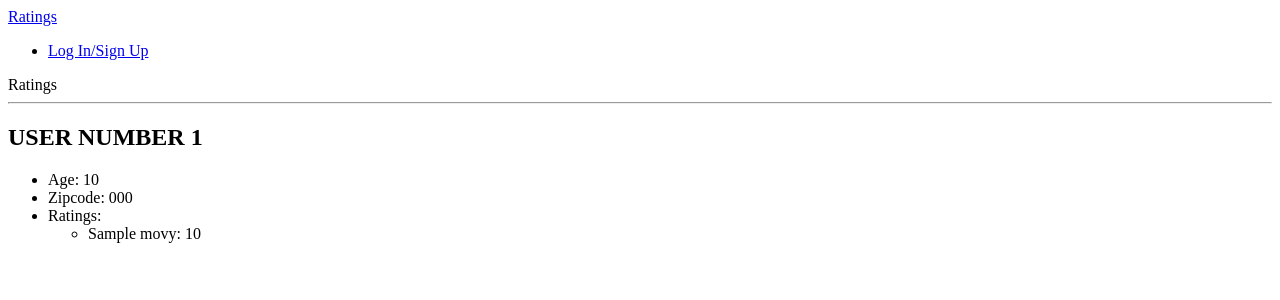
After one commit to TonyGu423/Ratings-Website, a Flask app: page /users/1 in a window 1280 px wide. The commit adds this page. Shown: the top 300 px of the page. Run offline with Flask 2, Linux system fonts and the light colour scheme; tables that the repository leaves empty hold one stand-in row (values such as "Sample post"); some libraries are stand-ins or nearby versions.

Commit message:
Functional user_details page :D

```diff
--- a/seed.py
+++ b/seed.py
@@ -16,6 +16,7 @@ def load_users():
     for line in file_obj:
 
         line = line.rstrip().split("|")
+        #THIS IS US ADDING A NEW USER!!!!!!
         user = User(user_id = line[0],
             age=int(line[1]),
             zipcode=line[4])
--- a/server.py
+++ b/server.py
@@ -55,6 +55,11 @@ def log_out():
     flash("You've been logged out.")
     return redirect("/")
 
+@app.route("/signup", methods=["GET"])
+def sign_up_page():
+    """Display the signup page"""
+
+    return render_template("signup.html")
 
 @app.route("/signup", methods=["POST"])
 def sign_up():
@@ -77,15 +82,24 @@ def sign_up():
     return redirect("/login")
 
 
-
-
-
 @app.route("/users")
 def user_list():
     """Show list of users"""
 
     users = User.query.all()
     return render_template("user_list.html", users=users)
+
+
+@app.route("/users/<int:id>")
+def user_details(id):
+    """Show specific details on a given user"""
+
+    all_ratings = db.session.query(Movie.title, Rating.score).join(Rating)
+    ratings = all_ratings.filter(Rating.user_id == id).all()
+
+    user = User.query.get(id)
+
+    return render_template("user_details.html", display_user=user, display_ratings=ratings)
 
 
 if __name__ == "__main__":
--- a/templates/base.html
+++ b/templates/base.html
@@ -20,7 +20,7 @@
                 <li>{% if 'login_info' in session.keys() %}
                     <a href="/logout">Log Out</a>
                   {% else %}
-                    <a href="/login">Log In</a>
+                    <a href="/login">Log In/Sign Up</a>
                   {% endif %}</li>
             </ul>
         </div>
--- a/templates/login.html
+++ b/templates/login.html
@@ -30,4 +30,5 @@
 
     </form>
 
+    <a href="/signup">Or Sign Up HERE!</a>
 {% endblock %}
--- /dev/null
+++ b/templates/user_details.html
@@ -0,0 +1,23 @@
+{% extends 'base.html' %}
+{% block content %}
+
+    <h2>USER NUMBER {{ display_user.user_id }}</h2>
+
+    <ul>
+            <li>Age: {{ display_user.age }}</li>
+            <li>Zipcode: {{ display_user.zipcode }}</li>
+            <li>Ratings:
+                <ul>
+                    {% for title, score in display_ratings %}
+                        <li>{{ title }}: {{ score }}</li>
+                    {% endfor %}
+                </ul>
+            </li>
+
+    </ul>
+
+{% endblock %}
+
+<!-- for rating in usertest.ratings:
+     print rating.score
+     print rating.movie.title -->
```
